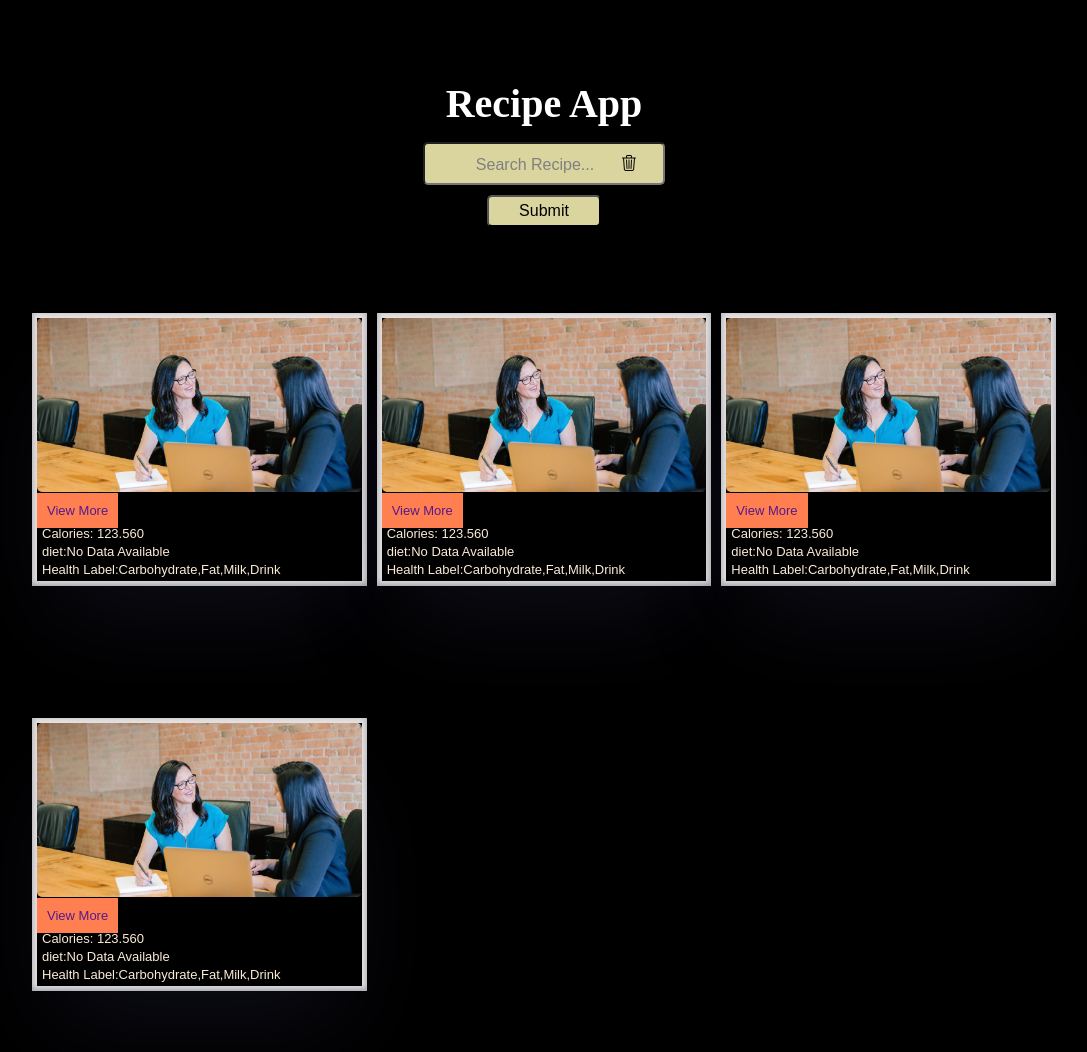
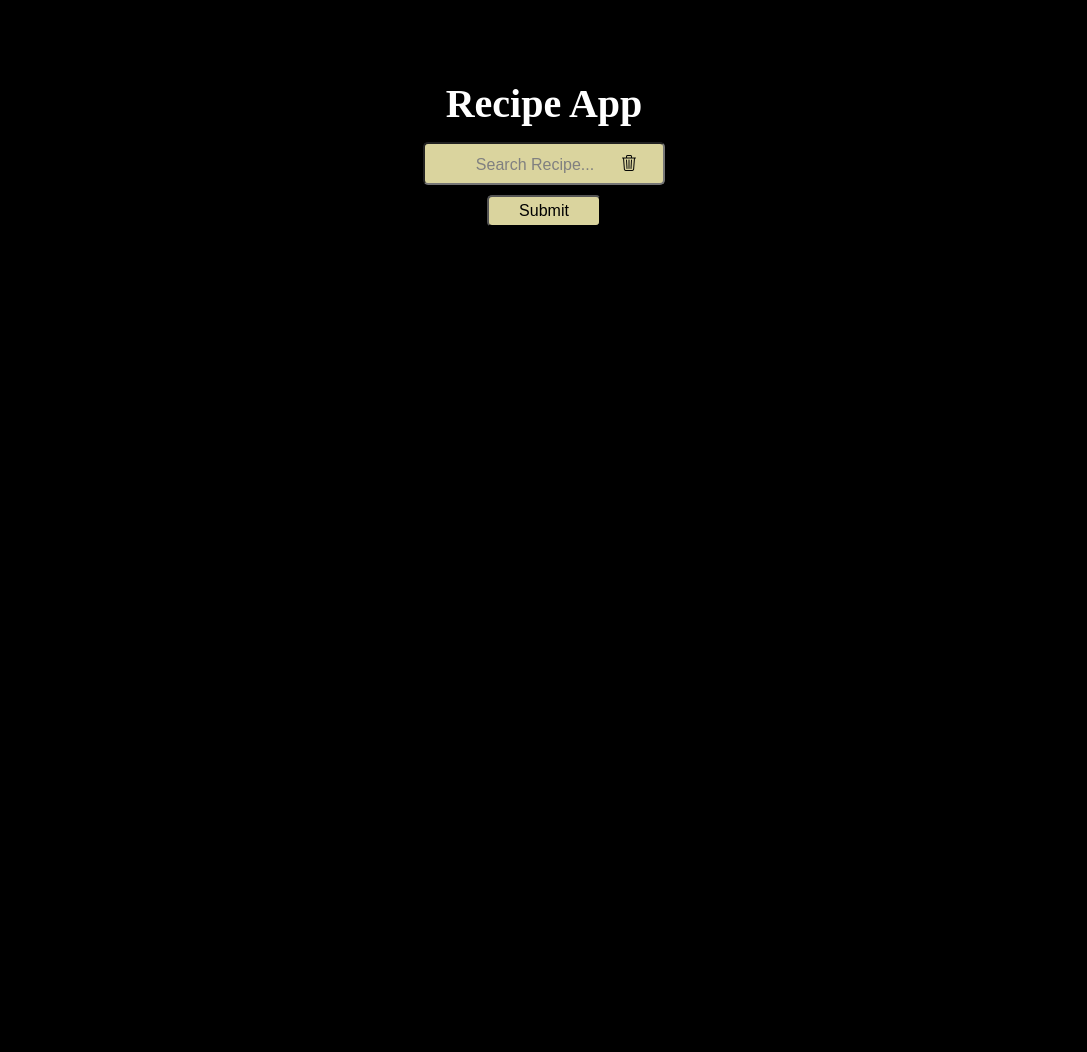
Before and after one commit to sazzy-josh/Recipe_App, a plain HTML site: page index.html in a window 1280 px wide. Shown: the whole page, without its empty margins (96-1183 px from the left). Drawn offline with nearby package versions, Linux system fonts and the light colour scheme; a web font is replaced by a local one.

Commit message:
initials

```diff
--- a/index.html
+++ b/index.html
@@ -28,95 +28,7 @@
             <div id="searchResult">
 
 
-                <div class="card">
-                    <div id="image">
-                        <img src="./new.png" alt="">
-                    </div>
 
-                    <div id="content">
-                        <div>
-                        <h3>Recipe Name:Piza Serum Bit</h3>
-                        <p>Calories: 123.560</p>
-                        <p>diet:No Data Available</p>
-                        <p>Health Label:Carbohydrate,Fat,Milk,Drink</p>
-                        </div>
-
-
-                        <div id="link">
-                            <a href="">View More</a>
-                            </div>
-
-
-                    </div>
-                </div>
-
-
-                <div class="card">
-                    <div id="image">
-                        <img src="./new.png" alt="">
-                    </div>
-
-                    <div id="content">
-                        <div>
-                        <h3>Recipe Name:Piza Serum Bit</h3>
-                        <p>Calories: 123.560</p>
-                        <p>diet:No Data Available</p>
-                        <p>Health Label:Carbohydrate,Fat,Milk,Drink</p>
-                        </div>
-
-
-                        <div id="link">
-                            <a href="">View More</a>
-                            </div>
-
-
-                    </div>
-                </div>
-
-
-                <div class="card">
-                    <div id="image">
-                        <img src="./new.png" alt="">
-                    </div>
-
-                    <div id="content">
-                        <div>
-                        <h3>Recipe Name:Piza Serum Bit</h3>
-                        <p>Calories: 123.560</p>
-                        <p>diet:No Data Available</p>
-                        <p>Health Label:Carbohydrate,Fat,Milk,Drink</p>
-                        </div>
-
-
-                        <div id="link">
-                            <a href="">View More</a>
-                            </div>
-
-
-                    </div>
-                </div>
-
-                <div class="card">
-                    <div id="image">
-                        <img src="./new.png" alt="">
-                    </div>
-
-                    <div id="content">
-                        <div>
-                        <h3>Recipe Name:Piza Serum Bit</h3>
-                        <p>Calories: 123.560</p>
-                        <p>diet:No Data Available</p>
-                        <p>Health Label:Carbohydrate,Fat,Milk,Drink</p>
-                        </div>
-
-
-                        <div id="link">
-                        <a href="">View More</a>
-                        </div>
-
-
-                    </div>
-                </div>
 
             </div>
 
```
